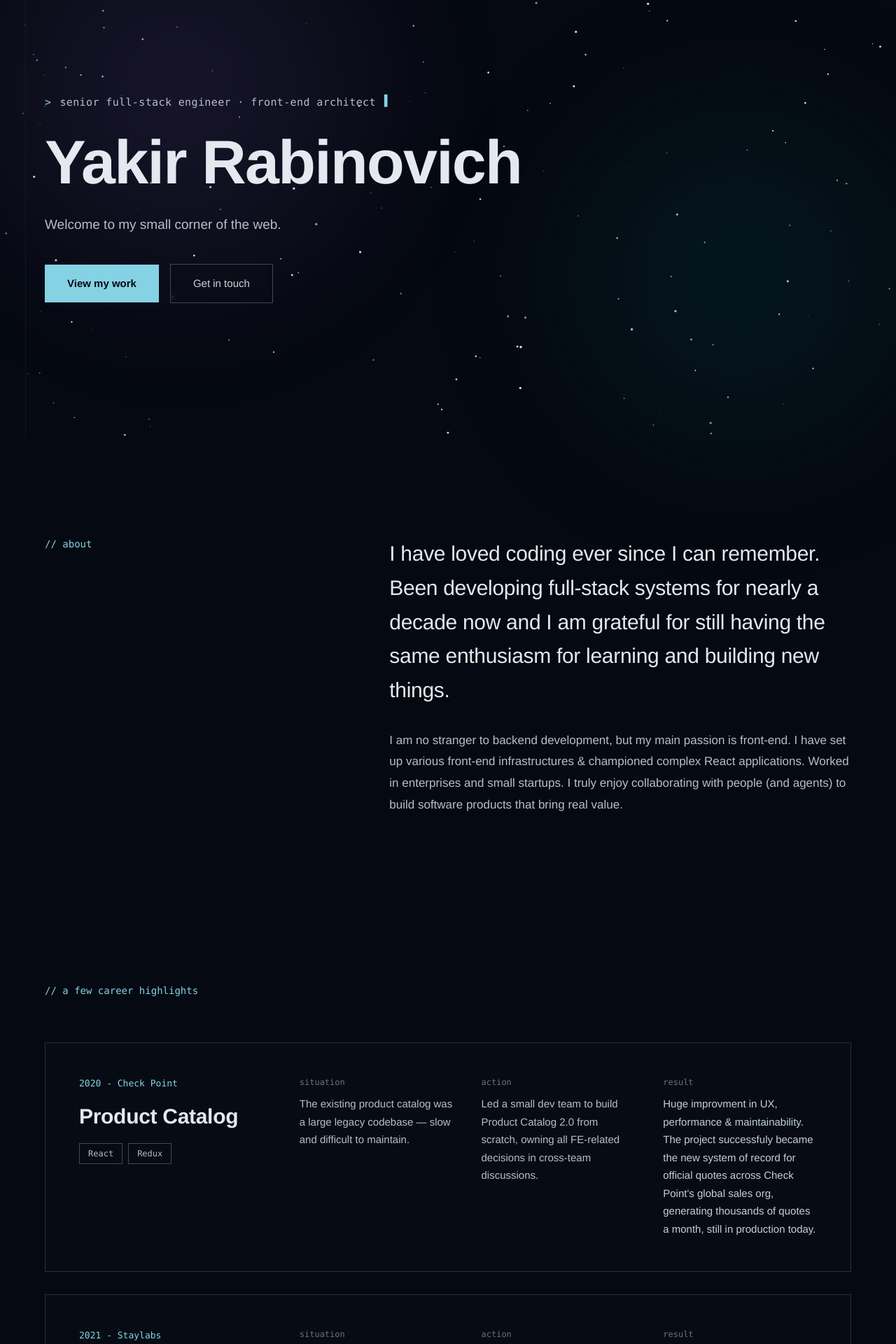
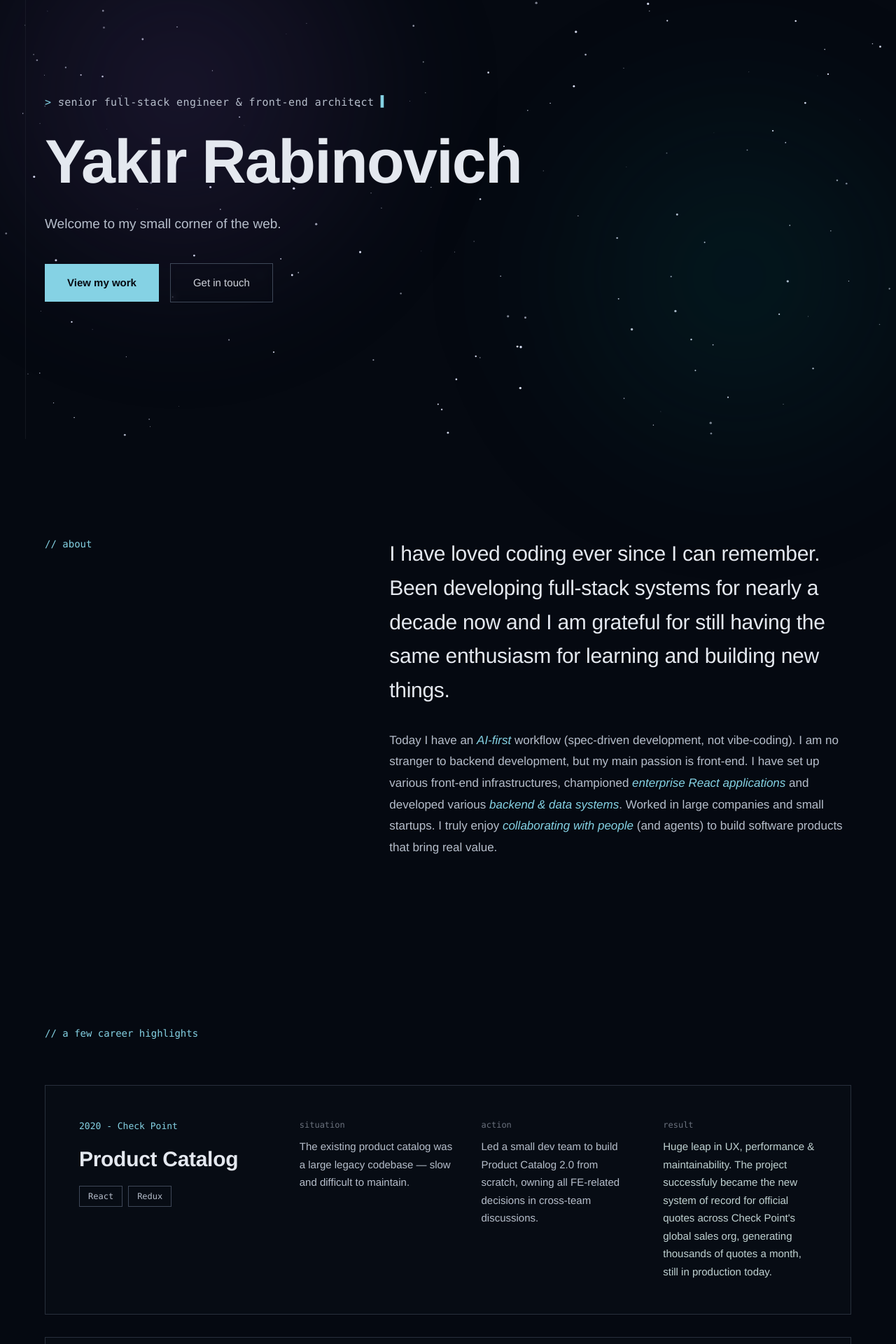
Before and after one commit to yagiro/site, a Next.js app: page / in a window 1280 px wide. Shown: the part 173-2093 px from the top of the page at 70% size. Built offline with nearby package versions, Linux system fonts and the light colour scheme.

Commit message:
content updates

```diff
--- a/src/app/globals.css
+++ b/src/app/globals.css
@@ -14,7 +14,7 @@
 
   --color-accent: oklch(0.82 0.08 214.55 / 1);
   --color-accent-bright: oklch(0.85 0.02 195);
-  --color-accent-hover: oklch(83.823% 0.06654 196.036);
+  --color-accent-hover: oklch(83.823% 0.06654 196);
   --color-accent-glow: oklch(33.027% 0.03092 326.193 / 0.18);
   --color-green: oklch(0.75 0.16 150);
 
--- a/src/components/sections/About.tsx
+++ b/src/components/sections/About.tsx
@@ -1,5 +1,8 @@
 import { Reveal } from "@/components/ui/Reveal";
 import { sectionClassName } from "@/components/sections/sectionUtils";
+import { PropsWithChildren } from 'react'
+
+const Highlight = (props: PropsWithChildren) => (<em className="text-accent">{props.children}</em>)
 
 export function About() {
   return (
@@ -14,7 +17,7 @@ export function About() {
           </Reveal>
           <Reveal className="max-w-[760px]">
             <p className="text-[17px] leading-[1.8] text-muted">
-              I am no stranger to backend development, but my main passion is front-end. I have set up various front-end infrastructures & championed complex React applications. Worked in enterprises and small startups. I truly enjoy collaborating with people (and agents) to build software products that bring real value.
+              Today I have an <Highlight>AI-first</Highlight> workflow (spec-driven development, not vibe-coding). I am no stranger to backend development, but my main passion is front-end. I have set up various front-end infrastructures, championed <Highlight>enterprise React applications</Highlight> and developed various <Highlight>backend & data systems</Highlight>. Worked in large companies and small startups. I truly enjoy <Highlight>collaborating with people</Highlight> (and agents) to build software products that bring real value.
             </p>
           </Reveal>
         </div>
--- a/src/components/sections/Hero.tsx
+++ b/src/components/sections/Hero.tsx
@@ -6,7 +6,7 @@ export function Hero() {
     <section className="relative z-[2] flex min-h-screen flex-col justify-center px-6 pt-28 md:px-16">
       <div className="max-w-[900px]">
         <Reveal className="mb-7">
-          <TypedTerminalLine text="senior full-stack engineer · front-end architect " />
+          <TypedTerminalLine text="senior full-stack engineer & front-end architect " />
         </Reveal>
 
         <Reveal
--- a/src/components/ui/TypedTerminalLine.tsx
+++ b/src/components/ui/TypedTerminalLine.tsx
@@ -23,9 +23,9 @@ export function TypedTerminalLine({ text }: { text: string }) {
   }, [text]);
 
   return (
-    <span className="font-mono text-[15px] tracking-wide text-muted flex gap-3 items-center">
+    <span className="font-mono text-[15px] tracking-wide text-muted">
       <span className="text-accent">&gt;</span> {text.slice(0, length)}
-      <span className="animate-[blink_1s_step-end_infinite] text-accent mb-1">▌</span>
+      <span className="animate-[blink_1s_step-end_infinite] text-accent align-top">▌</span>
     </span>
   );
 }
--- a/src/data/projects.ts
+++ b/src/data/projects.ts
@@ -16,7 +16,7 @@ export const projects: Project[] = [
       "The existing product catalog was a large legacy codebase — slow and difficult to maintain.",
     role: "Led a small dev team to build Product Catalog 2.0 from scratch, owning all FE-related decisions in cross-team discussions.",
     outcome:
-      "Huge improvment in UX, performance & maintainability. The project successfuly became the new system of record for official quotes across Check Point's global sales org, generating thousands of quotes a month, still in production today.",
+      "Huge leap in UX, performance & maintainability. The project successfuly became the new system of record for official quotes across Check Point's global sales org, generating thousands of quotes a month, still in production today.",
   },
   {
     label: "2021 - Staylabs",
```
